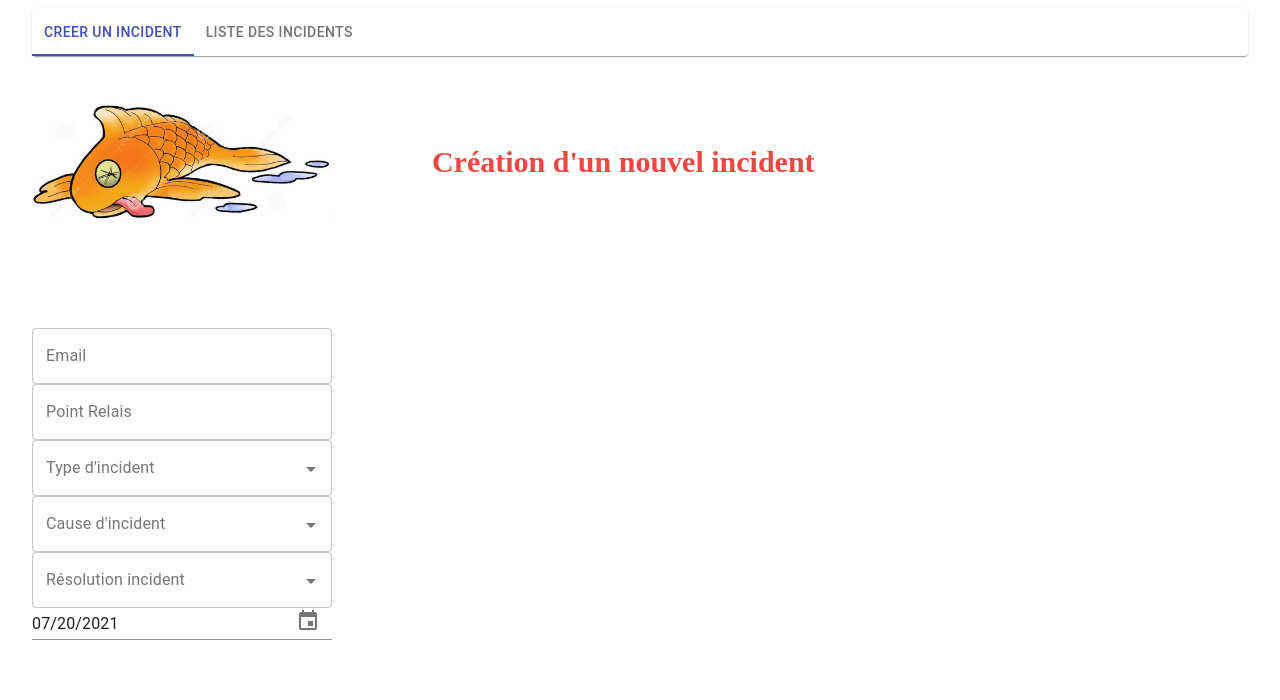
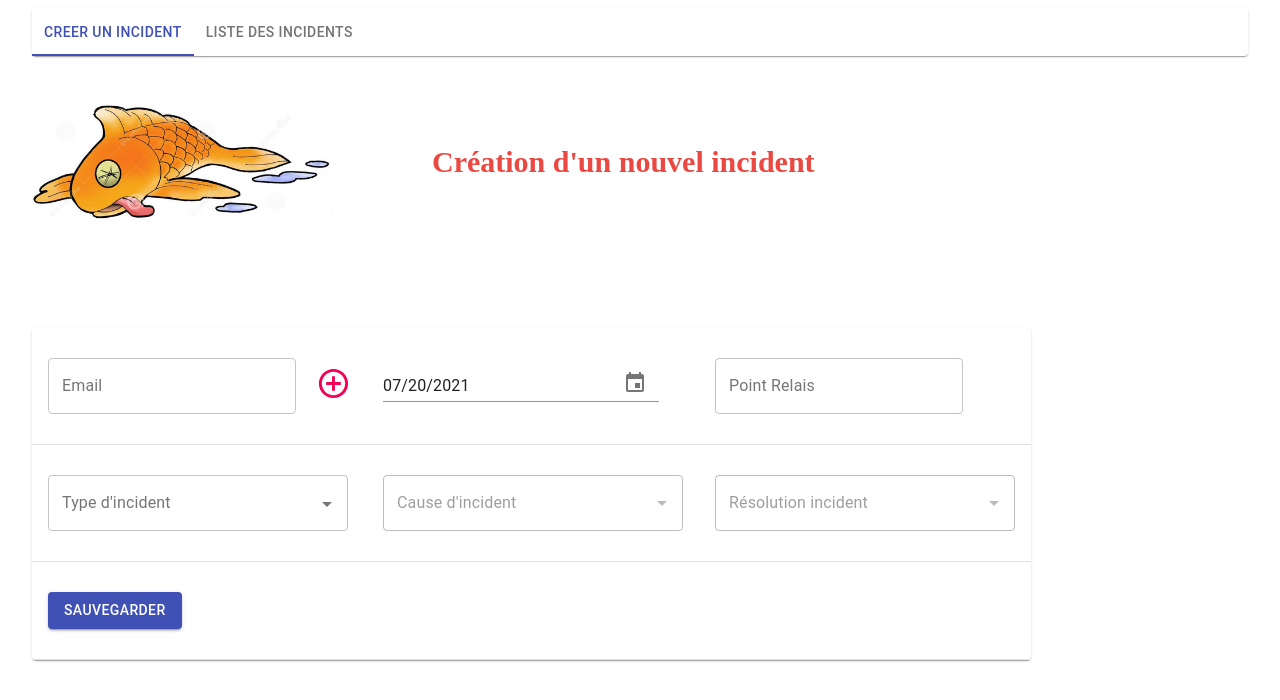
Before and after one commit to chabidou/poissonade, a React (Create React App) app in the folder front/: page /createIncident in a window 1280 px wide. Shown: the top 700 px of the page. Built offline with nearby package versions, Linux system fonts and the light colour scheme.

Commit message:
[FRONT] structure form by a table

```diff
--- a/front/src/components/NewIncidentPage/index.js
+++ b/front/src/components/NewIncidentPage/index.js
@@ -1,7 +1,18 @@
 import React from "react";
+
 import FormControl from '@material-ui/core/FormControl';
 import TextField from '@material-ui/core/TextField';
 import Autocomplete from '@material-ui/lab/Autocomplete';
+import AddCircleOutlineIcon from '@material-ui/icons/AddCircleOutline';
+import Button from '@material-ui/core/Button';
+
+import Table from '@material-ui/core/Table';
+import TableBody from '@material-ui/core/TableBody';
+import TableCell from '@material-ui/core/TableCell';
+import TableContainer from '@material-ui/core/TableContainer';
+import TableHead from '@material-ui/core/TableHead';
+import TableRow from '@material-ui/core/TableRow';
+import Paper from '@material-ui/core/Paper';
 
 import DateFnsUtils from '@date-io/date-fns';
 import {
@@ -14,6 +25,9 @@ import './style.css';
 const incidentTypeList = ['Conditionnement', 'Livraison', 'Point Relais', 'Produit', 'Client'];
 const incidentOriginList = ['Retard', 'Casier manquant', 'Temperature'];
 const resolutionList = ['Email', 'Appel téléphonique', 'Remboursement partiel', 'Remboursmeent total'];
+const relayPoint = ['Biocoop', 'cafe de al gare', 'Biocoop da cote', 'Biocoop den bas'];
+
+// TODO display flashMessage after submit
 
 class NewIncidentPage extends React.Component {
   constructor(props) {
@@ -21,8 +35,12 @@ class NewIncidentPage extends React.Component {
     this.state = {};
   }
 
+  // Incident type change
+  handleTypeChange(event, value) {
+    console.log('---- TYPE : ', event, '-------', value);
+  }
   render() {
-    // const [selectedDate, handleDateChange] = this.state;
+    // const [selectedDate, handleTypeChange] = this.state;
 
     return (
       <div className="newIncidentWrapper">
@@ -31,32 +49,25 @@ class NewIncidentPage extends React.Component {
           <span className="title">Création d'un nouvel incident</span>
         </div>
 
-          <div>
+          <div className="form">
             <form>
               <FormControl>
-                <TextField id="outlined-basic" label="Email" variant="outlined" name="email[]"/>
-                <TextField id="outlined-basic" label="Point Relais" variant="outlined" name="relayPoint"/>
-                <Autocomplete
-                  id="combo-box-demo"
-                  options={incidentTypeList}
-                  getOptionLabel={(label) => label}
-                  style={{ width: 300 }}
-                  renderInput={(params) => <TextField {...params} label="Type d'incident" variant="outlined" />}
-                />
-                <Autocomplete
-                  id="combo-box-demo"
-                  options={incidentOriginList}
-                  getOptionLabel={(label) => label}
-                  style={{ width: 300 }}
-                  renderInput={(params) => <TextField {...params} label="Cause d'incident" variant="outlined" />}
-                />
-                <Autocomplete
-                  id="combo-box-demo"
-                  options={resolutionList}
-                  getOptionLabel={(label) => label}
-                  style={{ width: 300 }}
-                  renderInput={(params) => <TextField {...params} label="Résolution incident" variant="outlined" />}
-                />
+                <TableContainer component={Paper}>
+                  <Table>
+                    <TableBody>
+
+                      <TableRow>
+                        <TableCell>
+                          <div className="emailArea">
+                            <span className="email">
+                              <TextField type="email" label="Email" variant="outlined" name="email[]"/>
+                            </span>
+                            <span className="addEmail">
+                              <AddCircleOutlineIcon color="secondary" fontSize="large"/>
+                            </span>
+                          </div>
+                        </TableCell>
+                        <TableCell>
                           <MuiPickersUtilsProvider utils={DateFnsUtils}>
                             <KeyboardDatePicker
                               clearable
@@ -68,6 +79,50 @@ class NewIncidentPage extends React.Component {
                               name="Date"
                             />
                           </MuiPickersUtilsProvider>
+                        </TableCell>
+                        <TableCell>
+                          <TextField label="Point Relais" variant="outlined" name="relayPoint"/>
+                        </TableCell>
+                      </TableRow>
+
+                      <TableRow>
+                        <TableCell>
+                          <Autocomplete
+                            onInputChange={(event, value) => this.handleTypeChange(event, value)}
+                            options={incidentTypeList}
+                            getOptionLabel={(label) => label}
+                            style={{ width: 300 }}
+                            renderInput={(params) => <TextField {...params} label="Type d'incident" variant="outlined" />}
+                          />
+                        </TableCell>
+                        <TableCell>
+                          <Autocomplete
+                            disabled
+                            getOptionLabel={(label) => label}
+                            style={{ width: 300 }}
+                            renderInput={(params) => <TextField {...params} label="Cause d'incident" variant="outlined" />}
+                          />
+                        </TableCell>
+                        <TableCell>
+                          <Autocomplete
+                            disabled
+                            getOptionLabel={(label) => label}
+                            style={{ width: 300 }}
+                            renderInput={(params) => <TextField {...params} label="Résolution incident" variant="outlined" />}
+                          />
+                        </TableCell>
+                      </TableRow>
+
+                      <TableRow>
+                        <TableCell colSpan={3}>
+                          <Button type="submit" variant="contained" color="primary">Sauvegarder</Button>
+                        </TableCell>
+                      </TableRow>
+
+                    </TableBody>
+                  </Table>
+                </TableContainer>
+
               </FormControl>
             </form>
           </div>
--- a/front/src/components/NewIncidentPage/style.css
+++ b/front/src/components/NewIncidentPage/style.css
@@ -21,3 +21,15 @@
     padding-left: 100px;
     color: #ea4841;
 }
+
+.newIncidentWrapper form  .MuiTableCell-root {
+    padding: 30px 16px;
+}
+
+.newIncidentWrapper form .email {
+    padding-right: 20px;
+}
+
+.newIncidentWrapper form .emailArea .addEmail{
+    cursor: pointer;
+}
```
Lines whose indentation alone changed are shown as unchanged.
